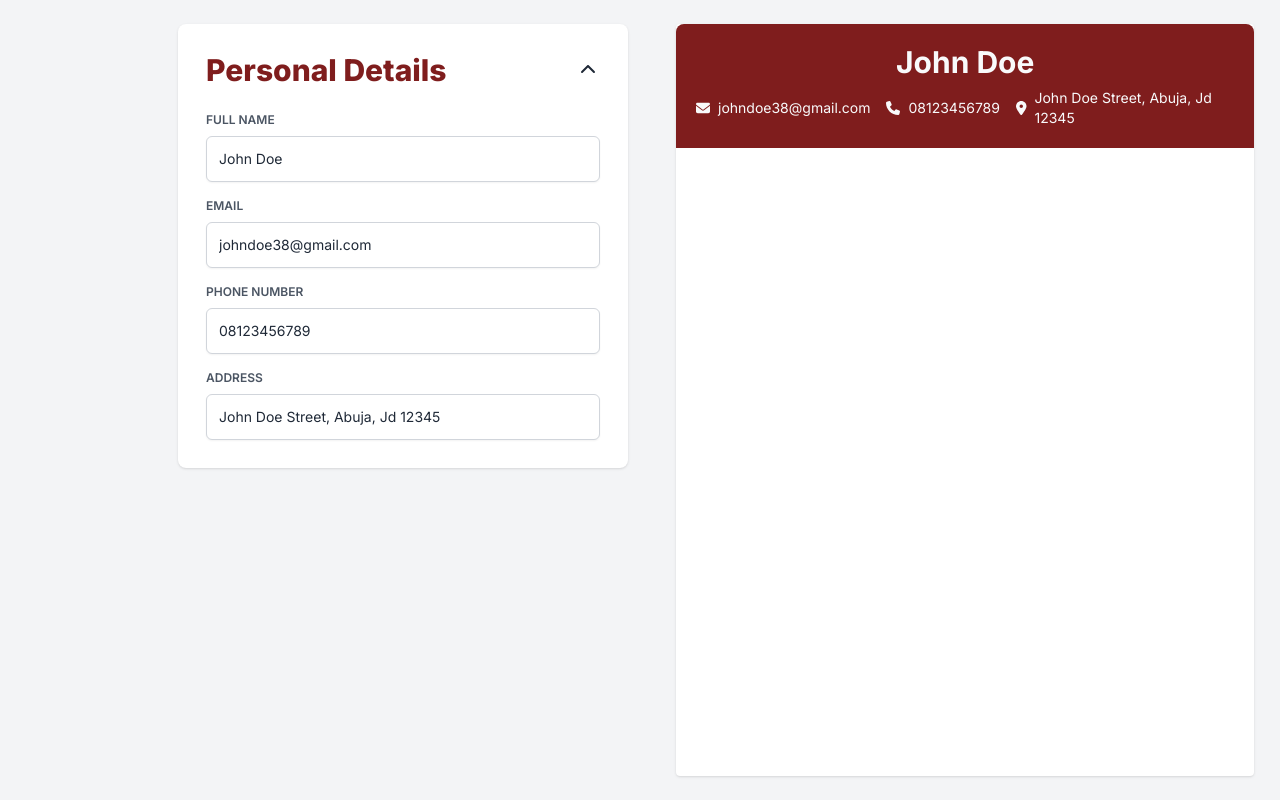
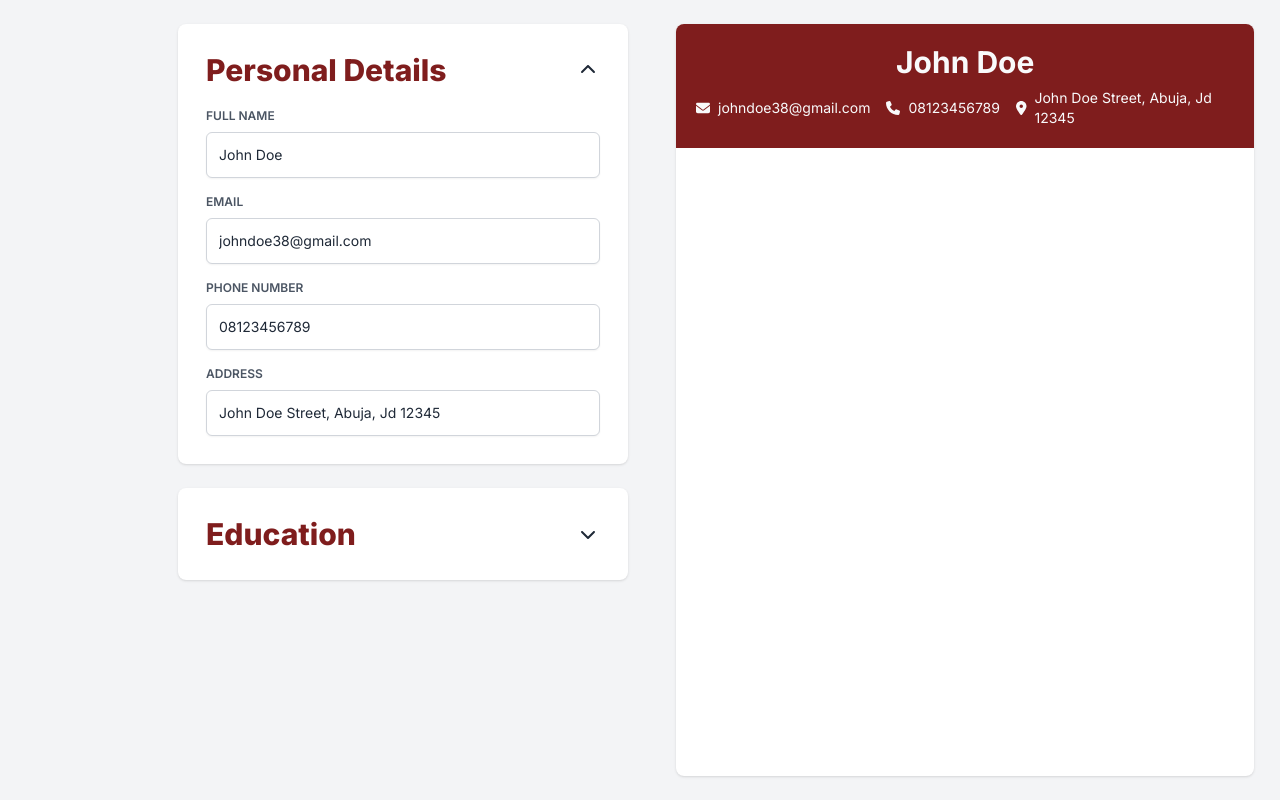
Before and after one commit to timknops/cv-builder, a React (Vite) app: page / in a window 1280 px wide. Built offline with nearby package versions, Linux system fonts and the light colour scheme.

Commit message:
Splitted card header into separe component, removed resumeheader and started on education section

```diff
--- a/src/components/Sidebar.jsx
+++ b/src/components/Sidebar.jsx
@@ -1,11 +1,19 @@
 import PersonalDetails from "./personal_details/PersonalDetails.jsx";
+import Education from "./education/Education.jsx";
 import { useState } from "react";
 import CollapsedInputCard from "./utils/card/CollapsedInputCard.jsx";
 
+/**
+ * Renders the sidebar component. Contains the user's personal details, education, and experience.
+ *
+ * @param {Object} personalDetails The user's personal details.
+ * @param {Function} setPersonalDetails The function to set the user's personal details.
+ * @returns {JSX.Element} The component JSX.
+ */
 const Sidebar = ({ personalDetails, setPersonalDetails }) => {
   const [collapsed, setCollapsed] = useState({
     personalDetails: false,
-    education: false,
+    education: true,
     experience: false,
   });
 
@@ -18,7 +26,7 @@ const Sidebar = ({ personalDetails, setPersonalDetails }) => {
     }));
   };
 
-  const handleCardExpansion = (e, id) => {
+  const handleCardExpansion = (id) => {
     setCollapsed((prevCollapsed) => ({
       ...prevCollapsed,
       [id]: !prevCollapsed[id],
@@ -26,18 +34,27 @@ const Sidebar = ({ personalDetails, setPersonalDetails }) => {
   };
 
   return (
-    <div className="flex justify-self-end justify-end w-450 py-6">
+    <div className="flex flex-col justify-self-end w-450 py-6 gap-6">
       {collapsed.personalDetails ? (
         <CollapsedInputCard
           title="Personal Details"
-          expandCard={(e) => handleCardExpansion(e, "personalDetails")}
+          expandCard={() => handleCardExpansion("personalDetails")}
         />
       ) : (
         <PersonalDetails
           personalDetails={personalDetails}
           onUserInput={handlePersonalDetailsChange}
-          collapseCard={(e) => handleCardExpansion(e, "personalDetails")}
+          collapseCard={() => handleCardExpansion("personalDetails")}
         />
+      )}
+
+      {collapsed.education ? (
+        <CollapsedInputCard
+          title="Education"
+          expandCard={() => handleCardExpansion("education")}
+        />
+      ) : (
+        <Education collapseCard={() => handleCardExpansion("education")} />
       )}
     </div>
   );
--- /dev/null
+++ b/src/components/education/Education.jsx
@@ -0,0 +1,18 @@
+import CardHeader from "../utils/card/CardHeader";
+import Card from "../utils/card/Card";
+
+const Education = ({ collapseCard }) => {
+  return (
+    <Card>
+      <CardHeader
+        title="Education"
+        onIconClick={collapseCard}
+        iconName="chevron-up"
+      />
+
+      {/* TODO: Add education input fields. */}
+    </Card>
+  );
+};
+
+export default Education;
--- a/src/components/personal_details/PersonalDetails.jsx
+++ b/src/components/personal_details/PersonalDetails.jsx
@@ -1,6 +1,6 @@
 import InputGroup from "../utils/user_input/InputGroup.jsx";
 import Card from "../utils/card/Card.jsx";
-import { FontAwesomeIcon } from "@fortawesome/react-fontawesome";
+import CardHeader from "../utils/card/CardHeader.jsx";
 
 /**
  * Renders a form for the user to input their personal details.
@@ -44,18 +44,13 @@ const PersonalDetails = ({ personalDetails, onUserInput, collapseCard }) => {
 
   return (
     <Card>
-      <div className="flex items-center justify-between mb-6">
-        <h2 className="text-3xl font-extrabold text-red-900">
-          Personal Details
-        </h2>
-        <FontAwesomeIcon
-          icon="chevron-up"
-          className="cursor-pointer p-1"
-          onClick={collapseCard}
-        />
-      </div>
+      <CardHeader
+        title="Personal Details"
+        onIconClick={collapseCard}
+        iconName="chevron-up"
+      />
 
-      <div className="gap-4 flex-col flex">
+      <div className="gap-4 flex-col flex mt-5">
         {Object.keys(personalDetailsObj).map((key) => (
           <InputGroup
             key={key}
--- a/src/components/resume/Resume.jsx
+++ b/src/components/resume/Resume.jsx
@@ -2,7 +2,7 @@ import ResumeHeader from "./ResumeHeader.jsx";
 
 const Resume = ({ personalDetails }) => {
   return (
-    <div className="bg-white shadow rounded h-full aspect-[1/1.3] flex flex-col items-center">
+    <div className="bg-white shadow rounded-lg h-full aspect-[1/1.3] flex flex-col items-center">
       <ResumeHeader personalDetails={personalDetails} />
     </div>
   );
--- a/src/components/resume/ResumeHeader.jsx
+++ b/src/components/resume/ResumeHeader.jsx
@@ -1,4 +1,4 @@
-import ResumeHeaderInfoText from "./ResumeHeaderInfoText.jsx";
+import { FontAwesomeIcon } from "@fortawesome/react-fontawesome";
 
 const ResumeHeader = ({ personalDetails }) => {
   return (
@@ -9,15 +9,18 @@ const ResumeHeader = ({ personalDetails }) => {
         </h1>
 
         <div className="flex gap-4">
-          <ResumeHeaderInfoText text={personalDetails.email} icon="envelope" />
-          <ResumeHeaderInfoText
-            text={personalDetails.phoneNumber}
-            icon="phone"
-          />
-          <ResumeHeaderInfoText
-            text={personalDetails.address}
-            icon="map-marker-alt"
-          />
+          <div className="flex gap-2 items-center text-sm">
+            <FontAwesomeIcon icon="envelope" />
+            <p>{personalDetails.email}</p>
+          </div>
+          <div className="flex gap-2 items-center text-sm">
+            <FontAwesomeIcon icon="phone" />
+            <p>{personalDetails.phoneNumber}</p>
+          </div>
+          <div className="flex gap-2 items-center text-sm">
+            <FontAwesomeIcon icon="map-marker-alt" />
+            <p>{personalDetails.address}</p>
+          </div>
         </div>
       </div>
     </div>
--- /dev/null
+++ b/src/components/utils/card/CardHeader.jsx
@@ -0,0 +1,25 @@
+import { FontAwesomeIcon } from "@fortawesome/react-fontawesome";
+
+/**
+ * Renders the card header.
+ *
+ * @param {string} title The card title.
+ * @param {Function} onIconClick The function to handle the icon click.
+ * @param {string} iconName The icon name.
+ * @returns {JSX.Element} The component JSX.
+ */
+const CardHeader = ({ title, onIconClick, iconName }) => {
+  return (
+    <div className="flex items-center justify-between">
+      <h2 className="text-3xl font-extrabold text-red-900">{title}</h2>
+
+      <FontAwesomeIcon
+        icon={iconName}
+        className="cursor-pointer p-1"
+        onClick={onIconClick}
+      />
+    </div>
+  );
+};
+
+export default CardHeader;
--- a/src/components/utils/card/CollapsedInputCard.jsx
+++ b/src/components/utils/card/CollapsedInputCard.jsx
@@ -1,18 +1,20 @@
 import Card from "./Card.jsx";
-import { FontAwesomeIcon } from "@fortawesome/react-fontawesome";
+import CardHeader from "./CardHeader.jsx";
 
+/**
+ * A card component that displays a collapsed input field.
+ * @param {string} title The title of the card.
+ * @param {Function} expandCard The function to expand the card.
+ * @returns {JSX.Element} The JSX element representing the collapsed input card.
+ */
 const CollapsedInputCard = ({ title, expandCard }) => {
   return (
     <Card>
-      <div className="flex items-center justify-between">
-        <h2 className="text-3xl font-extrabold text-red-900">{title}</h2>
-
-        <FontAwesomeIcon
-          icon="chevron-down"
-          className="cursor-pointer p-1"
-          onClick={expandCard}
-        />
-      </div>
+      <CardHeader
+        title={title}
+        onIconClick={expandCard}
+        iconName="chevron-down"
+      />
     </Card>
   );
 };
```
Also changed, not shown: src/components/utils/user_input/InputGroup.jsx (+8 -8 lines).
